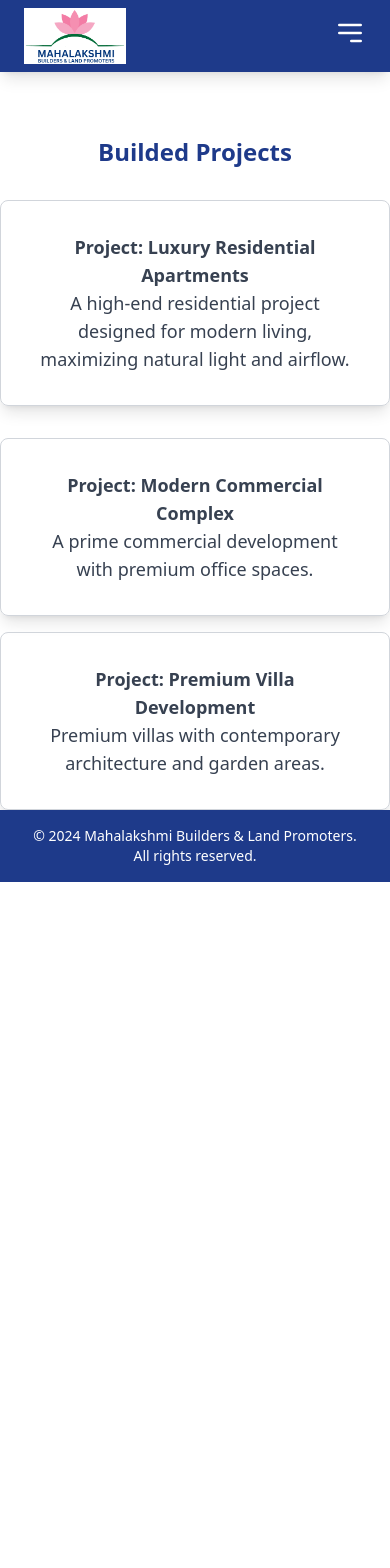
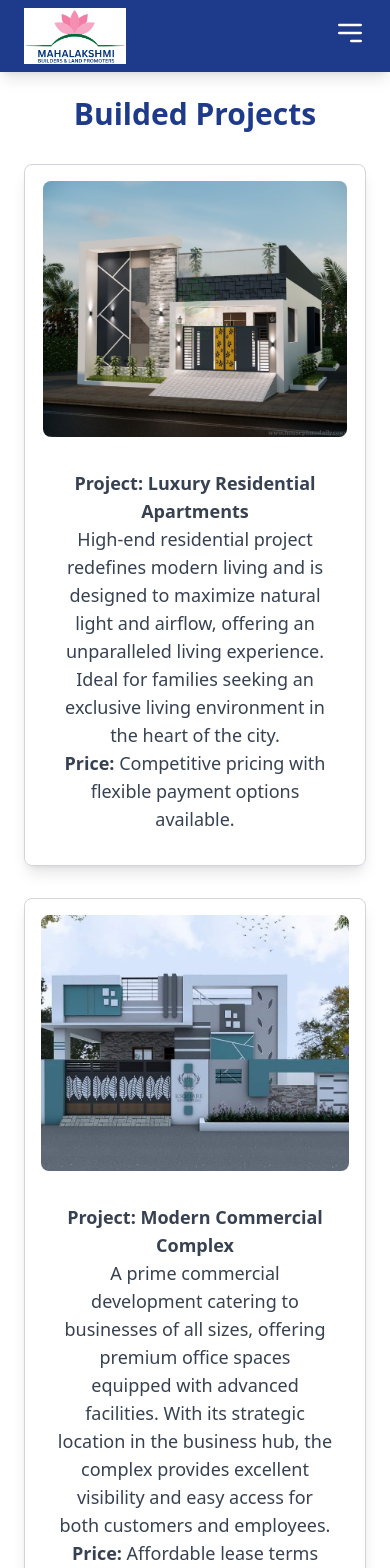
Before and after one commit to Gokkull04/mahalakshmi-app, a React (Create React App) app: page /builded-projects in a window 390 px wide. Shown: the top 1568 px of the page. Before the commit the page ends 882 px from the top, so only its background shows below. Built offline with nearby package versions, Linux system fonts and the light colour scheme.

Commit message:
about page

```diff
--- a/src/pages/About.js
+++ b/src/pages/About.js
@@ -1,32 +1,97 @@
 // src/pages/AboutPage.js
-import React from "react";
-import { Link, Outlet } from "react-router-dom";
+import React, { useState } from "react";
+import { motion } from "framer-motion"; // Import Framer Motion for animations
+import PlotsPage from "./PlotsPage";
+import BuildedProjectsPage from "./BuildedProjectsPage";
+import bg from "../img/bg.png";
+
+// Animation variants for "About Us" heading
+const headingAnimation = {
+  hidden: { opacity: 0, y: 50 },
+  visible: {
+    opacity: 1,
+    y: 0,
+    transition: {
+      duration: 1,
+      ease: "easeInOut",
+    },
+  },
+};
+
+// Animation variants for the floating tab
+const tabAnimation = {
+  hidden: { opacity: 0, scale: 0.9 },
+  visible: {
+    opacity: 1,
+    scale: 1,
+    transition: {
+      duration: 0.8,
+      ease: "easeInOut",
+    },
+  },
+};
 
 const AboutPage = () => {
+  const [activeTab, setActiveTab] = useState("plots"); // Default to "plots" tab
+
   return (
-    <div className="mt-16">
-      <h1 className="text-3xl font-bold text-center text-blue-900 mb-8">
+    <div
+      className="bg-gray-100 min-h-screen p-6 flex flex-col justify-center items-center"
+      style={{
+        backgroundImage: `url(${bg})`,
+        backgroundSize: "cover",
+        backgroundPosition: "center",
+        backgroundRepeat: "no-repeat",
+        backgroundAttachment: "fixed",
+      }}
+    >
+      {/* Animated "About Us" heading */}
+      <motion.h1
+        className="text-4xl font-bold text-center text-blue-900 mb-8"
+        initial="hidden"
+        animate="visible"
+        variants={headingAnimation}
+      >
         About Us
-      </h1>
+      </motion.h1>
 
-      {/* Sub-Navbar for Plots and Builded Projects */}
-      <nav className="flex justify-center space-x-4 mb-6">
-        <Link
-          to="plots"
-          className="px-4 py-2 bg-gray-200 text-blue-900 rounded-lg"
+      {/* Floating bar with border, shadow, and animation */}
+      <motion.div
+        className="flex justify-center mb-8 bg-gray-100 rounded-lg shadow-lg border border-gray-300 p-4"
+        initial="hidden"
+        animate="visible"
+        variants={tabAnimation}
+        style={{
+          boxShadow: "0px 4px 12px rgba(0, 0, 0, 0.1)", // Soft shadow
+        }}
+      >
+        <button
+          className={`px-4 py-2 mx-2 rounded-lg ${
+            activeTab === "plots"
+              ? "bg-blue-600 text-white"
+              : "bg-gray-200 text-blue-900"
+          }`}
+          onClick={() => setActiveTab("plots")}
         >
           Plots
-        </Link>
-        <Link
-          to="builded-projects"
-          className="px-4 py-2 bg-gray-200 text-blue-900 rounded-lg"
+        </button>
+        <button
+          className={`px-4 py-2 mx-2 rounded-lg ${
+            activeTab === "builded-projects"
+              ? "bg-blue-600 text-white"
+              : "bg-gray-200 text-blue-900"
+          }`}
+          onClick={() => setActiveTab("builded-projects")}
         >
-          Builded Projects
-        </Link>
-      </nav>
+          Building Projects
+        </button>
+      </motion.div>
 
-      {/* Outlet to display nested routes */}
-      <Outlet />
+      {/* Conditional rendering based on active tab */}
+      <div className="content">
+        {activeTab === "plots" && <PlotsPage />}
+        {activeTab === "builded-projects" && <BuildedProjectsPage />}
+      </div>
     </div>
   );
 };
--- a/src/pages/BuildedProjectsPage.js
+++ b/src/pages/BuildedProjectsPage.js
@@ -1,23 +1,81 @@
 import React from "react";
+import { motion } from "framer-motion";
 import companyImage1 from "../img/img1.jpeg";
 import companyImage2 from "../img/img2.jpeg";
 import companyImage3 from "../img/img3.jpeg";
 
+    const fadeIn = {
+  hidden: { opacity: 0, y: 50 },
+  visible: {
+    opacity: 1,
+    y: 0,
+    transition: {
+      duration: 1,
+      ease: "easeInOut",
+    },
+  },
+};
+
+const staggerContainer = {
+  hidden: { opacity: 1 },
+  visible: {
+    opacity: 1,
+    transition: {
+      staggerChildren: 0.4,
+      duration: 0.8,
+      ease: "easeInOut",
+    },
+  },
+};
+
 const BuildedProjectsPage = () => {
   return (
-    <div className="flex flex-col items-center space-y-4 mt-16">
-      <h2 className="text-2xl font-bold text-blue-900 mb-4">
+    <div
+      className="min-h-screen p-6 flex flex-col justify-center items-center">
+      {/* Our Works Section */}
+      <motion.section
+        className="mb-12"
+        initial="hidden"
+        whileInView="visible"
+        viewport={{ once: true }}
+        variants={staggerContainer}
+      >
+        <motion.h2
+          className="text-3xl font-bold text-center text-blue-900 mb-8"
+          variants={fadeIn}
+        >
           Builded Projects
-      </h2>
+        </motion.h2>
 
-      <div className="flex flex-col space-y-4 items-center">
-        {/* Project 1 */}
-        <div className="bg-white shadow-lg rounded-lg p-4 w-full lg:w-3/4 flex flex-col lg:flex-row items-center justify-between mb-4 border border-gray-300 bg-opacity-60">
+        <motion.div
+          className="flex flex-col space-y-4 items-center"
+          initial="hidden"
+          whileInView="visible"
+          variants={staggerContainer}
+          viewport={{ once: true, amount: 0.2 }}
+        >
+          {/* First Card */}
+          <motion.div
+            className="bg-white shadow-lg rounded-lg p-4 w-full lg:w-3/4 flex flex-col lg:flex-row items-center justify-between mb-4 border border-gray-300 bg-opacity-60"
+            variants={fadeIn}
+          >
+            <div className="flex-1 flex items-center justify-center lg:hidden mb-4">
+              <img
+                src={companyImage1}
+                alt="Luxury Residential Apartments"
+                className="w-full h-64 object-cover rounded-lg"
+              />
+            </div>
             <div className="flex-1 flex items-center justify-center">
               <p className="text-gray-700 text-lg p-4 text-center">
-              <strong>Project: Luxury Residential Apartments</strong> <br />A
-              high-end residential project designed for modern living,
-              maximizing natural light and airflow.
+                <strong>Project: Luxury Residential Apartments</strong> <br />
+                High-end residential project redefines modern living and is
+                designed to maximize natural light and airflow, offering an
+                unparalleled living experience. Ideal for families seeking an
+                exclusive living environment in the heart of the city.
+                <br />
+                <strong>Price:</strong> Competitive pricing with flexible
+                payment options available.
               </p>
             </div>
             <div className="flex-1 hidden lg:flex items-center justify-center">
@@ -27,14 +85,31 @@ const BuildedProjectsPage = () => {
                 className="w-full h-64 object-cover rounded-lg"
               />
             </div>
+          </motion.div>
+
+          {/* Second Card */}
+          <motion.div
+            className="bg-white shadow-lg rounded-lg p-4 w-full lg:w-3/4 flex flex-col lg:flex-row-reverse items-center justify-between mb-4 border border-gray-300 bg-opacity-60"
+            variants={fadeIn}
+          >
+            <div className="flex-1 flex items-center justify-center lg:hidden mb-4">
+              <img
+                src={companyImage2}
+                alt="Modern Commercial Complex"
+                className="w-full h-64 object-cover rounded-lg"
+              />
             </div>
-
-        {/* Project 2 */}
-        <div className="bg-white shadow-lg rounded-lg p-4 w-full lg:w-3/4 flex flex-col lg:flex-row-reverse items-center justify-between mb-4 border border-gray-300 bg-opacity-60">
             <div className="flex-1 flex items-center justify-center">
               <p className="text-gray-700 text-lg p-4 text-center">
-              <strong>Project: Modern Commercial Complex</strong> <br />A prime
-              commercial development with premium office spaces.
+                <strong>Project: Modern Commercial Complex</strong> <br />
+                A prime commercial development catering to businesses of all
+                sizes, offering premium office spaces equipped with advanced
+                facilities. With its strategic location in the business hub, the
+                complex provides excellent visibility and easy access for both
+                customers and employees.
+                <br />
+                <strong>Price:</strong> Affordable lease terms available for
+                long-term tenants.
               </p>
             </div>
             <div className="flex-1 hidden lg:flex items-center justify-center">
@@ -44,14 +119,30 @@ const BuildedProjectsPage = () => {
                 className="w-full h-64 object-cover rounded-lg"
               />
             </div>
+          </motion.div>
+
+          {/* Third Card */}
+          <motion.div
+            className="bg-white shadow-lg rounded-lg p-4 w-full lg:w-3/4 flex flex-col lg:flex-row items-center justify-between mb-4 border border-gray-300 bg-opacity-60"
+            variants={fadeIn}
+          >
+            <div className="flex-1 flex items-center justify-center lg:hidden mb-4">
+              <img
+                src={companyImage3}
+                alt="Premium Villa Development"
+                className="w-full h-64 object-cover rounded-lg"
+              />
             </div>
-
-        {/* Project 3 */}
-        <div className="bg-white shadow-lg rounded-lg p-4 w-full lg:w-3/4 flex flex-col lg:flex-row items-center justify-between mb-4 border border-gray-300 bg-opacity-60">
             <div className="flex-1 flex items-center justify-center">
               <p className="text-gray-700 text-lg p-4 text-center">
                 <strong>Project: Premium Villa Development</strong> <br />
-              Premium villas with contemporary architecture and garden areas.
+                Each villa is designed with contemporary architecture and is
+                equipped with a garden area and top-notch security systems.
+                Perfect for families or individuals seeking a peaceful and
+                opulent lifestyle away from the city buzz.
+                <br />
+                <strong>Price:</strong> Flexible pricing plans tailored to meet
+                customer needs.
               </p>
             </div>
             <div className="flex-1 hidden lg:flex items-center justify-center">
@@ -61,8 +152,9 @@ const BuildedProjectsPage = () => {
                 className="w-full h-64 object-cover rounded-lg"
               />
             </div>
-        </div>
-      </div>
+          </motion.div>
+        </motion.div>
+      </motion.section>
     </div>
   );
 };
--- a/src/pages/PlotsPage.js
+++ b/src/pages/PlotsPage.js
@@ -1,49 +1,63 @@
-import React, { useState, useRef, useEffect } from "react";
+import React, { useRef, useEffect } from "react";
+import { motion } from "framer-motion"; // Import Framer Motion for animations
 import video1 from "../vid/vid-1.mp4";
-import video2 from "../vid/vid-1.mp4";
-import video3 from "../vid/vid-1.mp4";
+
+// Animation variants for the video page
+const fadeIn = {
+  hidden: { opacity: 0, y: 50 },
+  visible: {
+    opacity: 1,
+    y: 0,
+    transition: {
+      duration: 1,
+      ease: "easeInOut",
+    },
+  },
+};
 
 const PlotsPage = () => {
-  const [currentVideoIndex, setCurrentVideoIndex] = useState(0); // Track the current video index
-  const videoRefs = [useRef(null), useRef(null), useRef(null)]; // Refs for videos
+  const videoRef = useRef(null); // Ref for the single video
 
-  // Function to autoplay videos one after another
-  const handleVideoEnd = (index) => {
-    if (index < videoRefs.length - 1) {
-      setCurrentVideoIndex(index + 1);
-      videoRefs[index + 1].current.play();
+  // Autoplay the video when the component mounts
+  useEffect(() => {
+    const playVideo = async () => {
+      try {
+        await videoRef.current.play(); // Attempt to play the video
+      } catch (error) {
+        console.error("Error attempting to play the video:", error);
       }
     };
 
-  // Autoplay the first video
-  useEffect(() => {
-    setCurrentVideoIndex(0); // Start from the first video
-    videoRefs[0].current.play();
+    playVideo(); // Call the autoplay function
   }, []);
 
   return (
-    <div className="flex flex-col items-center space-y-4 mt-16">
-      <h2 className="text-2xl font-bold text-blue-900 mb-4">Plots Videos</h2>
-      {/* Video Carousel Section */}
-      <div className="w-full flex justify-center overflow-hidden">
-        <div className="flex">
-          {videoRefs.map((ref, index) => (
+    <div className="flex flex-col items-center space-y-4 p-6">
+      <motion.h2
+        className="text-3xl font-bold text-blue-900 mb-4"
+        initial="hidden"
+        whileInView="visible"
+        viewport={{ once: true }}
+        variants={fadeIn} // Heading fade-in effect
+      >
+        Plots Videos
+      </motion.h2>
+      {/* Single Video Section */}
+      <motion.div
+        className="w-full flex justify-center overflow-hidden"
+        initial="hidden"
+        whileInView="visible"
+        viewport={{ once: true }}
+        variants={fadeIn} // Video section fade-in effect
+      >
         <video
-              key={index}
-              ref={ref}
-              src={[video1, video2, video3][index]}
-              className={`${
-                currentVideoIndex === index
-                  ? "block w-full h-auto rounded-lg shadow-lg"
-                  : "hidden"
-              }`}
-              onEnded={() => handleVideoEnd(index)}
+          ref={videoRef}
+          src={video1}
+          className="block w-[640px] h-[360px] rounded-lg shadow-lg" // Custom width and height for the video
           controls
           muted
         />
-          ))}
-        </div>
-      </div>
+      </motion.div>
     </div>
   );
 };
```
Also changed, not shown: src/pages/Home.js (line endings or trailing spaces). Lines whose indentation alone changed are shown as unchanged.
